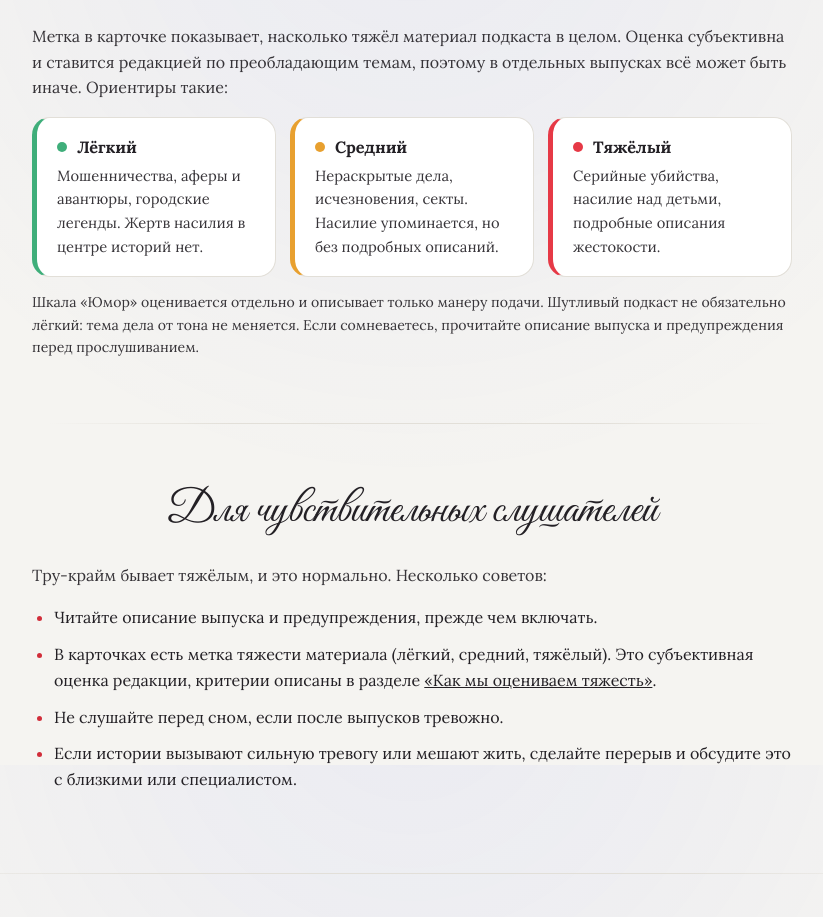
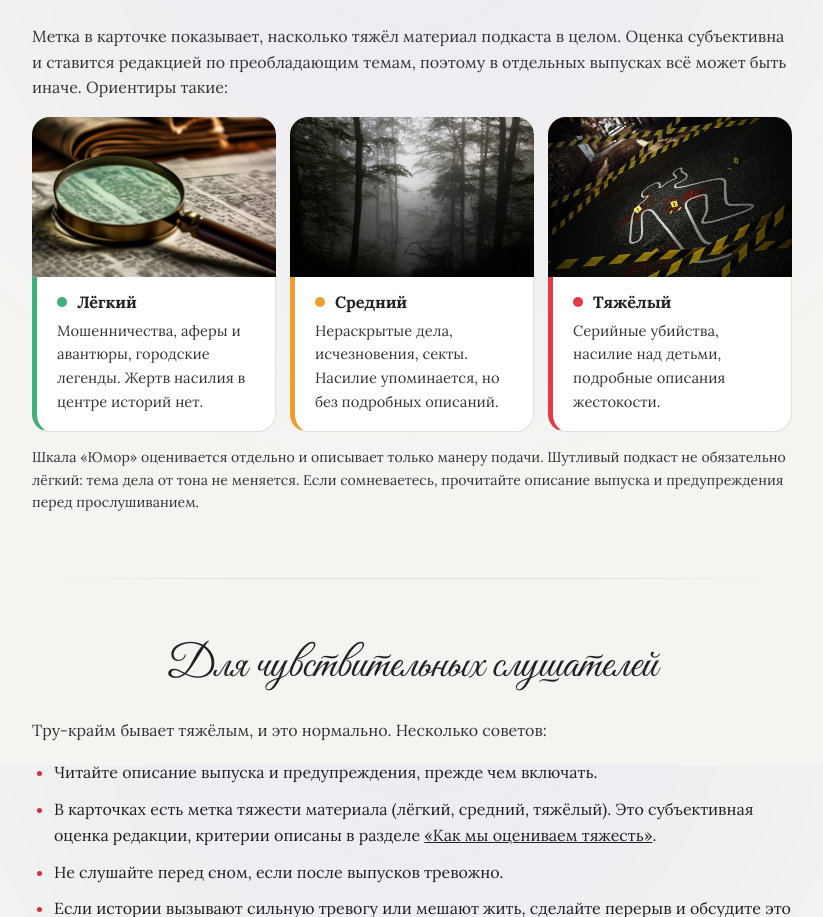
Before and after one commit to snezak-resak/true-crime-catalog, a plain HTML site: page index.html in a window 1280 px wide. Shown: the part 6435-7352 px from the top of the page, without its empty margins (228-1051 px from the left). Drawn offline with Linux system fonts and the light colour scheme.

Commit message:
Добавлены 3 фото в секцию "Как мы оцениваем тяжесть"

```diff
--- a/index.html
+++ b/index.html
@@ -206,9 +206,9 @@
   <h2>Как мы оцениваем тяжесть</h2>
   <p>Метка в карточке показывает, насколько тяжёл материал подкаста в целом. Оценка субъективна и ставится редакцией по преобладающим темам, поэтому в отдельных выпусках всё может быть иначе. Ориентиры такие:</p>
   <div class="sev-list">
-    <article class="sev" style="--sc:#3fae7a"><h3>Лёгкий</h3><p>Мошенничества, аферы и авантюры, городские легенды. Жертв насилия в центре историй нет.</p></article>
-    <article class="sev" style="--sc:#e8a02f"><h3>Средний</h3><p>Нераскрытые дела, исчезновения, секты. Насилие упоминается, но без подробных описаний.</p></article>
-    <article class="sev" style="--sc:#E63946"><h3>Тяжёлый</h3><p>Серийные убийства, насилие над детьми, подробные описания жестокости.</p></article>
+    <article class="sev" style="--sc:#3fae7a"><img class="sev-ph" src="images/severity/light.jpg" alt="Лёгкий уровень тяжести — спокойная иллюстрация" loading="lazy"><h3>Лёгкий</h3><p>Мошенничества, аферы и авантюры, городские легенды. Жертв насилия в центре историй нет.</p></article>
+    <article class="sev" style="--sc:#e8a02f"><img class="sev-ph" src="images/severity/medium.jpg" alt="Средний уровень тяжести — тревожная иллюстрация" loading="lazy"><h3>Средний</h3><p>Нераскрытые дела, исчезновения, секты. Насилие упоминается, но без подробных описаний.</p></article>
+    <article class="sev" style="--sc:#E63946"><img class="sev-ph" src="images/severity/heavy.jpg" alt="Тяжёлый уровень тяжести — мрачная иллюстрация" loading="lazy"><h3>Тяжёлый</h3><p>Серийные убийства, насилие над детьми, подробные описания жестокости.</p></article>
   </div>
   <p class="sev-note">Шкала «Юмор» оценивается отдельно и описывает только манеру подачи. Шутливый подкаст не обязательно лёгкий: тема дела от тона не меняется. Если сомневаетесь, прочитайте описание выпуска и предупреждения перед прослушиванием.</p>
 </section>
--- a/style.css
+++ b/style.css
@@ -693,6 +693,7 @@ body.view-anim section[data-view]{animation:viewIn .5s cubic-bezier(.2,.8,.2,1)
 .gl-ph[data-n] img{transition:opacity 1s ease,transform .5s ease}
 .sev-list{display:grid;gap:14px;margin:0 0 14px}
 .sev{padding:18px 20px;background:var(--card);border:1px solid var(--bd);border-left:5px solid var(--sc,var(--ac));border-radius:var(--r)}
+.sev img.sev-ph{display:block;width:calc(100% + 46px);max-width:none;height:160px;object-fit:cover;margin:-19px -21px 14px -25px;border-radius:var(--r) var(--r) 0 0}
 .sev h3{margin:0 0 6px;font-size:1.02rem;display:flex;align-items:center;gap:10px}
 .sev h3::before{content:"";width:10px;height:10px;border-radius:50%;background:var(--sc,var(--ac));flex:none}
 .sev p{margin:0;font-size:.92rem}
```
Also changed, not shown: images/severity/heavy.jpg (added), images/severity/light.jpg (added), images/severity/medium.jpg (added).
